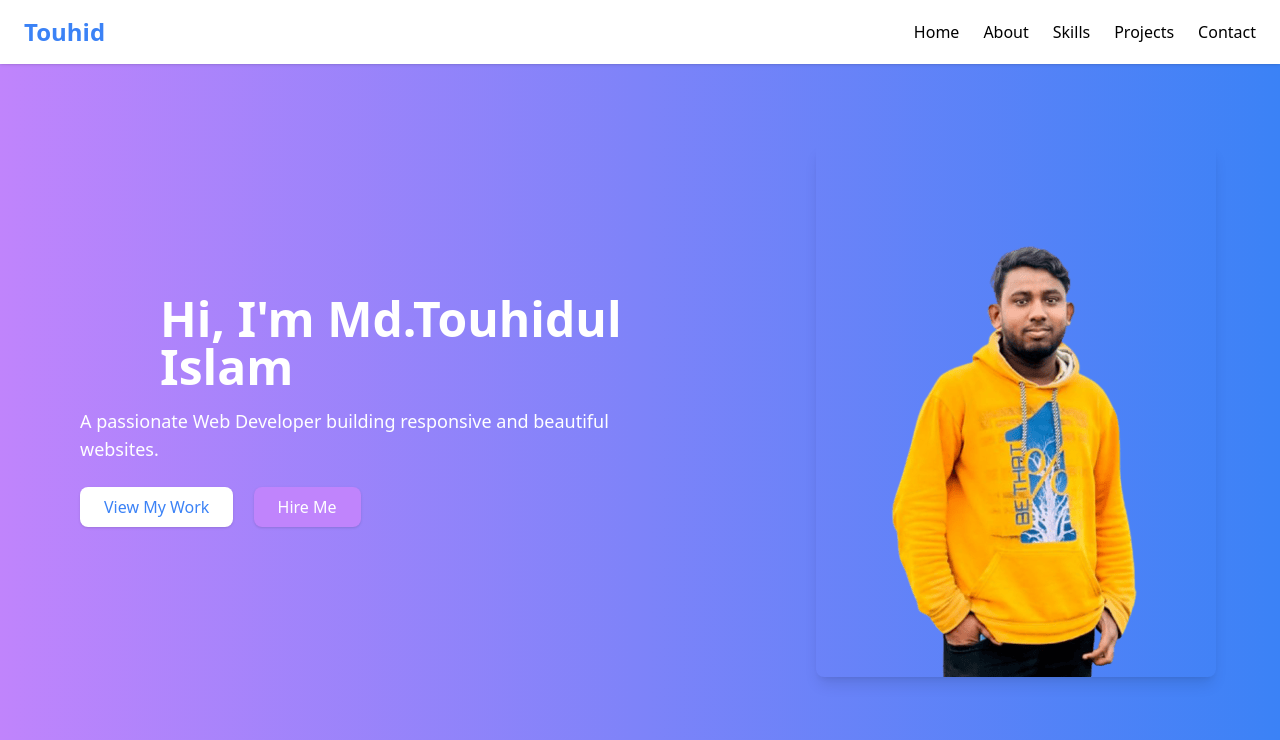
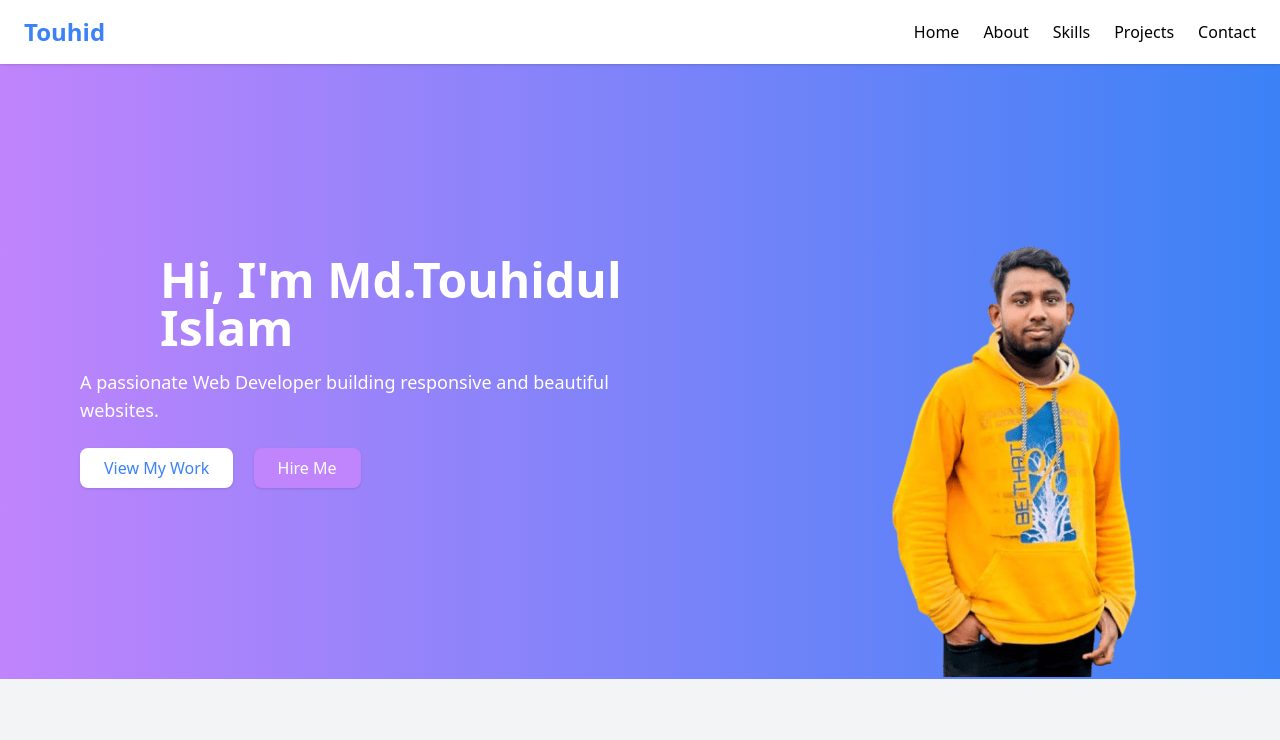
Before and after one commit to kausar2/touhid-portfolio, a plain HTML site: page index.html in a window 1280 px wide. Shown: the top 740 px of the page. Drawn offline with nearby package versions, Linux system fonts and the light colour scheme.

Commit message:
thirds section

```diff
--- a/index.html
+++ b/index.html
@@ -33,8 +33,8 @@
                     </button>
                 </div>
             </div>
-            <div class="md:w-1/2 ml-48 ">
-                <img src="touhid2-removebg-preview (3).png" alt="" class="rounded-lg shadow-lg">
+            <div class="md:w-6/12 ml-48 h-[455px] ">
+                <img src="touhid2-removebg-preview (3).png" >
             </div>
         </div>
     </section>
```
